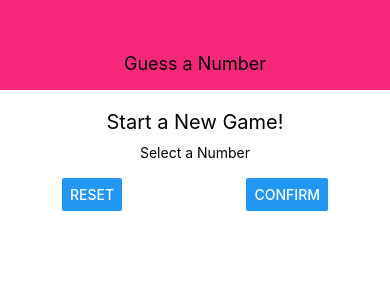
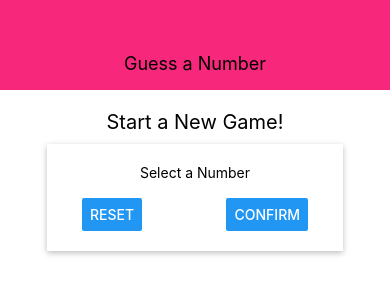
Before and after one commit to SuriSegarra/GuessTheNumber-React-Native-, a React Native app: screen / in a window 390 px wide. Shown: the top 300 px of the page. Built offline with nearby package versions, Linux system fonts and the light colour scheme.

Commit message:
added padding

```diff
--- a/screens/StartGameScreen.js
+++ b/screens/StartGameScreen.js
@@ -30,7 +30,16 @@ const styles = StyleSheet.create({
     inputContainer: {
         width: 300,
         maxWidth: '80%',
-        alignItems: 'center'
+        alignItems: 'center',
+        shadowColor: 'black',
+        // the shadows here only work in IOS
+        shadowOffset: { width: 0, height: 2 },
+        shadowRadius: 6,
+        shadowOpacity: 0.26,
+        // use elevation for shadowing in Android
+        elevation: 5,
+        backgroundColor: 'white',
+        padding: 20
     },
     buttonContainer: {
         flexDirection: 'row',
```
